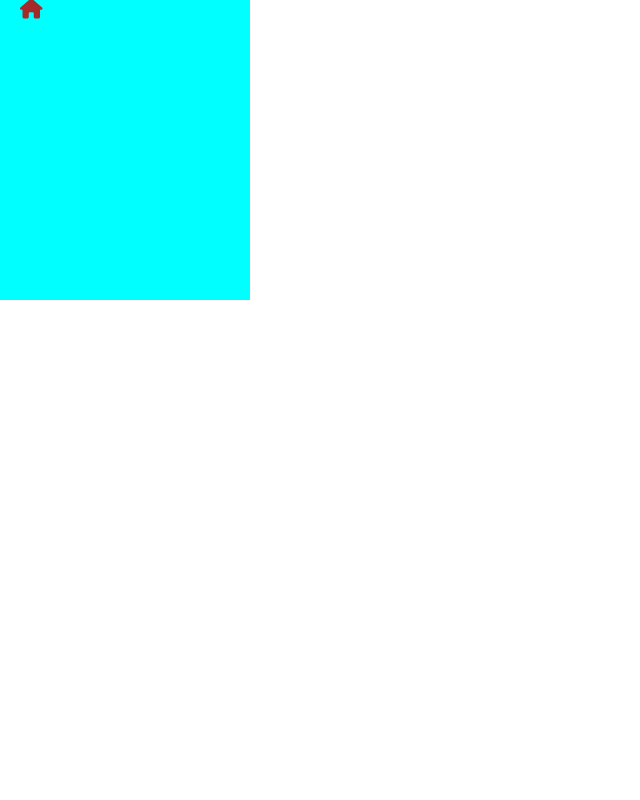
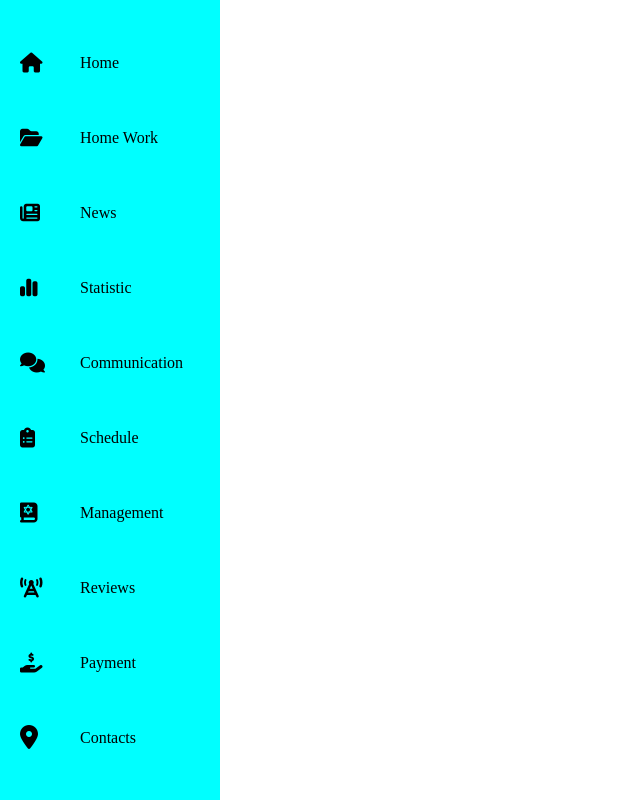
Before and after one commit to GitMy-hub/IT-step_project, a website built with Vite: page pages/personal_page/personal_page.html in a window 1280 px wide. Shown: the whole page, without its empty margins (0-640 px from the left). Built offline with nearby package versions, Linux system fonts and the light colour scheme.

Commit message:
personal-nav_bar

```diff
--- a/pages/personal_page/personal_page.html
+++ b/pages/personal_page/personal_page.html
@@ -15,12 +15,69 @@
         <div class="navigator">
           <div class="nav-logo">
             <img src="../personal_page/images/school.png" alt="" />
+            <i class="arrow fa-solid fa-arrow-right fa-2xl"></i>
           </div>
           <nav class="navbar-menu">
             <ul>
               <li>
                 <a href="">
-                  <i class="fa-solid fa-house fa-lg"></i> <span>Home</span>
+                  <i class="fa-solid fa-house fa-lg"></i>
+                  <span>Home</span>
+                </a>
+              </li>
+              <li>
+                <a href="">
+                  <i class="fa-solid fa-folder-open fa-lg"></i>
+                  <span>Home Work</span>
+                </a>
+              </li>
+
+              <li>
+                <a href="">
+                  <i class="fa-solid fa-newspaper fa-lg"></i>
+                  <span>News</span>
+                </a>
+              </li>
+              <li>
+                <a href="">
+                  <i class="fa-solid fa-chart-simple fa-lg"></i>
+                  <span>Statistic</span>
+                </a>
+              </li>
+              <li>
+                <a href="">
+                  <i class="fa-solid fa-comments fa-lg"></i>
+                  <span>Сommunication</span>
+                </a>
+              </li>
+              <li>
+                <a href="">
+                  <i class="fa-sharp fa-solid fa-clipboard-list fa-lg"></i>
+                  <span>Schedule</span>
+                </a>
+              </li>
+              <li>
+                <a href="">
+                  <i class="fa-solid fa-book-tanakh fa-lg"></i>
+                  <span>Management</span>
+                </a>
+              </li>
+              <li>
+                <a href="">
+                  <i class="fa-solid fa-tower-cell fa-lg"></i>
+                  <span>Reviews</span>
+                </a>
+              </li>
+              <li>
+                <a href="">
+                  <i class="fa-solid fa-hand-holding-dollar fa-lg"></i>
+                  <span>Payment</span>
+                </a>
+              </li>
+              <li>
+                <a href="">
+                  <i class="fa-sharp fa-solid fa-location-dot fa-xl"></i>
+                  <span>Contacts</span>
                 </a>
               </li>
             </ul>
--- a/pages/personal_page/personal_page.scss
+++ b/pages/personal_page/personal_page.scss
@@ -16,34 +16,56 @@ li {
   list-style-type: none;
 }
 .navigator {
-  width: 100px;
-  height: 300px;
+  width: 70px;
+  height: 100vh;
   background-color: aqua;
-  transition: 500ms;
-  &:hover,
-  .name {
+  transition: 400ms;
+  position: fixed;
+  &:hover {
     background-color: aqua;
     background-position: right;
-    width: 250px;
-    transition: 500ms;
-    display: block;
+    width: 220px;
+    transition: 300ms;
+  }
+  &:hover span {
+    left: 0px;
+  }
+  &:hover img {
+    left: 0px;
+  }
+  &:hover .arrow {
+    display: none;
+  }
 
-    color: brown;
-  }
   .nav-logo {
     @include d-flex(center, center);
     & img {
+      position: relative;
       width: 70px;
+      right: 350px;
+    }
+    & .arrow {
+      position: relative;
+      right: 37px;
     }
   }
   .navbar-menu {
     & ul {
       & li {
         & a {
+          display: flex;
+          align-items: center;
           margin-left: 20px;
+          margin-top: 50px;
+          height: 25px;
+          width: 200px;
+          & i {
+            width: 10px;
+          }
           & span {
-            display: none;
-            margin-left: 60px;
+            position: relative;
+            margin-left: 50px;
+            right: 350px;
           }
         }
       }
```
